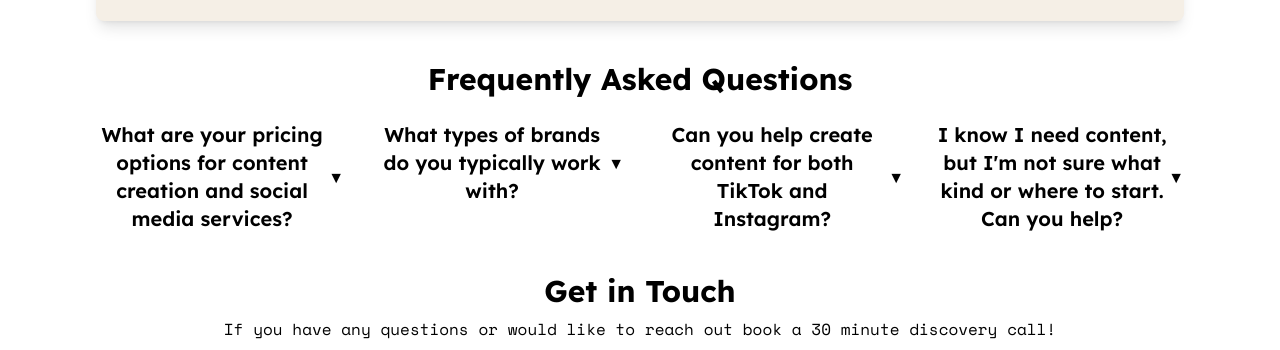
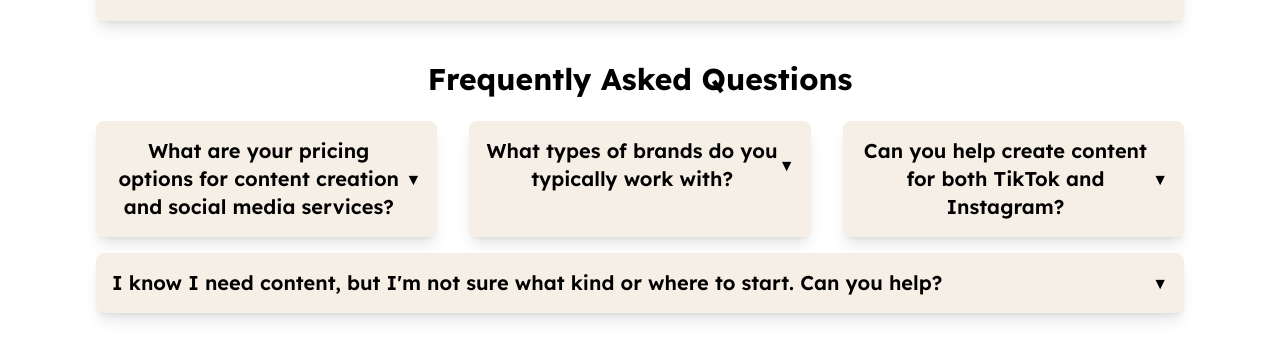
Before and after one commit to Blksmsn/washedcreator, a plain HTML site: page index.html in a window 1280 px wide. Shown: the part 3552-3902 px from the top of the page. Drawn offline with nearby package versions, Linux system fonts and the light colour scheme; some packages are replaced by stand-ins of ours; files that its build step writes are made by us from their sources; a script that the page names is missing.

Commit message:
Added cards for FAQ section.

```diff
--- a/index.html
+++ b/index.html
@@ -280,33 +280,33 @@
     <section class="faq my-8">
       <h2 class="text-3xl font-bold text-center font-custom-h1">Frequently Asked Questions</h2>
       <div class="flex flex-wrap justify-center mt-4">
-        <div class="faq-item mx-4 my-2 flex-1 min-w-[200px] flex flex-col">
-          <div class="faq-question flex justify-between items-center cursor-pointer" onclick="toggleAnswer(this)">
+        <div class="faq-item mx-4 my-2 flex-1 min-w-[300px] flex flex-col bg-[#F5EFE6] rounded-lg shadow-lg">
+          <div class="faq-question flex justify-between items-center cursor-pointer p-4" onclick="toggleAnswer(this)">
             <h3 class="text-xl font-semibold text-center font-custom-h1">What are your pricing options for content creation and social media services?</h3>
             <span class="caret">▼</span>
           </div>
-          <p class="text-center hidden font-custom-paragraph">Our pricing depends on the scope of the project and the type of content or services you need. We offer flexible options, including per-video rates, content bundles, and monthly social media management packages. If you're looking for UGC, lifestyle photography, or full-service social media management, we can customize a package that fits your goals and budget. Reach out, and we'll be happy to provide a quote based on your specific needs!</p>
+          <p class="text-center hidden font-custom-paragraph p-4">Our pricing depends on the scope of the project and the type of content or services you need. We offer flexible options, including per-video rates, content bundles, and monthly social media management packages. If you're looking for UGC, lifestyle photography, or full-service social media management, we can customize a package that fits your goals and budget. Reach out, and we'll be happy to provide a quote based on your specific needs!</p>
         </div>
-        <div class="faq-item mx-4 my-2 flex-1 min-w-[200px] flex flex-col">
-          <div class="faq-question flex justify-between items-center cursor-pointer" onclick="toggleAnswer(this)">
+        <div class="faq-item mx-4 my-2 flex-1 min-w-[300px] flex flex-col bg-[#F5EFE6] rounded-lg shadow-lg">
+          <div class="faq-question flex justify-between items-center cursor-pointer p-4" onclick="toggleAnswer(this)">
             <h3 class="text-xl font-semibold text-center font-custom-h1">What types of brands do you typically work with?</h3>
             <span class="caret">▼</span>
           </div>
-          <p class="text-center hidden font-custom-paragraph">We work with a wide range of brands, from fitness and wellness to lifestyle, tech, and consumer products. Whether you're a startup looking to establish a strong social presence or an established brand in need of fresh, engaging content, we tailor our approach to fit your unique needs and brand identity.</p>
+          <p class="text-center hidden font-custom-paragraph p-4">We work with a wide range of brands, from fitness and wellness to lifestyle, tech, and consumer products. Whether you're a startup looking to establish a strong social presence or an established brand in need of fresh, engaging content, we tailor our approach to fit your unique needs and brand identity.</p>
         </div>
-        <div class="faq-item mx-4 my-2 flex-1 min-w-[200px] flex flex-col">
-          <div class="faq-question flex justify-between items-center cursor-pointer" onclick="toggleAnswer(this)">
+        <div class="faq-item mx-4 my-2 flex-1 min-w-[300px] flex flex-col bg-[#F5EFE6] rounded-lg shadow-lg">
+          <div class="faq-question flex justify-between items-center cursor-pointer p-4" onclick="toggleAnswer(this)">
             <h3 class="text-xl font-semibold text-center font-custom-h1">Can you help create content for both TikTok and Instagram?</h3>
             <span class="caret">▼</span>
           </div>
-          <p class="text-center hidden font-custom-paragraph">Absolutely! We specialize in short-form content optimized for both TikTok and Instagram Reels, ensuring maximum reach and engagement. Our content is designed to be platform-native, meaning it not only fits the format but also taps into trends and storytelling styles that perform best on each platform.</p>
+          <p class="text-center hidden font-custom-paragraph p-4">Absolutely! We specialize in short-form content optimized for both TikTok and Instagram Reels, ensuring maximum reach and engagement. Our content is designed to be platform-native, meaning it not only fits the format but also taps into trends and storytelling styles that perform best on each platform.</p>
         </div>
-        <div class="faq-item mx-4 my-2 flex-1 min-w-[200px] flex flex-col">
-          <div class="faq-question flex justify-between items-center cursor-pointer" onclick="toggleAnswer(this)">
+        <div class="faq-item mx-4 my-2 flex-1 min-w-[300px] flex flex-col bg-[#F5EFE6] rounded-lg shadow-lg">
+          <div class="faq-question flex justify-between items-center cursor-pointer p-4" onclick="toggleAnswer(this)">
             <h3 class="text-xl font-semibold text-center font-custom-h1">I know I need content, but I'm not sure what kind or where to start. Can you help?</h3>
             <span class="caret">▼</span>
           </div>
-          <p class="text-center hidden font-custom-paragraph">Absolutely! That's where my creative consulting services come in. If you're unsure about what type of content will work best for your brand, I'll help you develop a clear strategy that aligns with your goals. Whether it's UGC, social media content, photography, or a full content plan, I'll guide you through the process, provide tailored recommendations, and help you create content that resonates with your audience and drives results.</p>
+          <p class="text-center hidden font-custom-paragraph p-4">Absolutely! That's where my creative consulting services come in. If you're unsure about what type of content will work best for your brand, I'll help you develop a clear strategy that aligns with your goals. Whether it's UGC, social media content, photography, or a full content plan, I'll guide you through the process, provide tailored recommendations, and help you create content that resonates with your audience and drives results.</p>
         </div>
       </div>
     </section>
```
